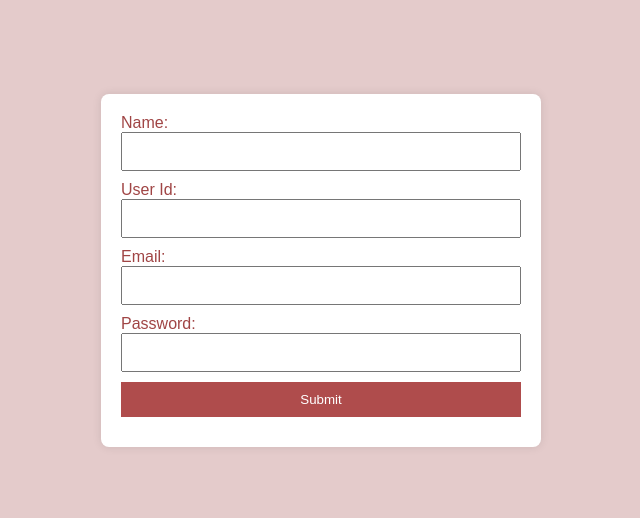
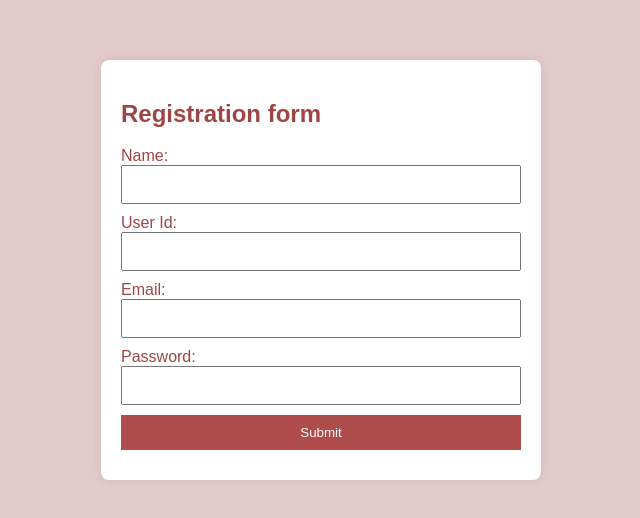
Before and after one commit to tusquake/incture-asgn1, a plain HTML site: page index.html in a window 1280 px wide. Shown: the part 130-648 px from the top of the page, without its empty margins (319-959 px from the left). Drawn offline with Linux system fonts and the light colour scheme.

Commit message:
Update index.html

```diff
--- a/index.html
+++ b/index.html
@@ -11,6 +11,7 @@
 <body>
 
     <form id="regform">
+        <h2>Registration form</h2>
         <label for="name">Name:</label>
         <input type="text" id="name" name="name" required>
 
```
